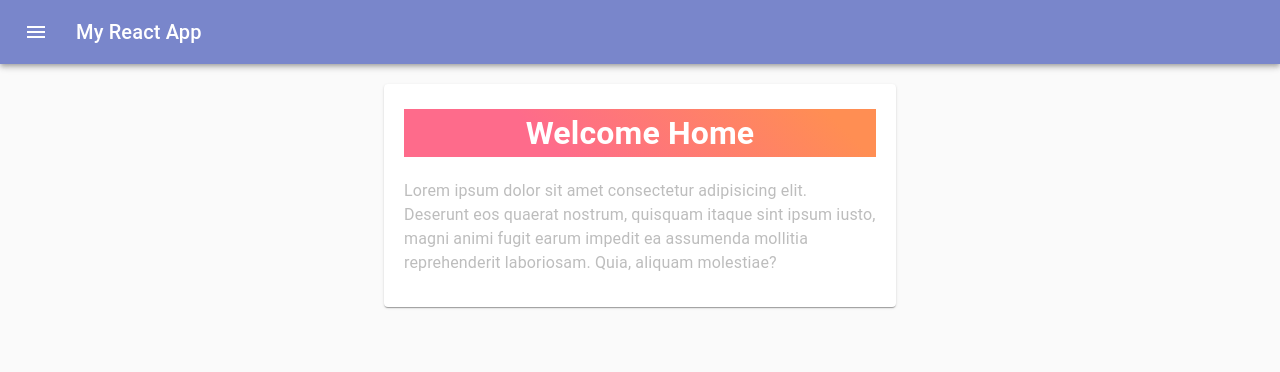
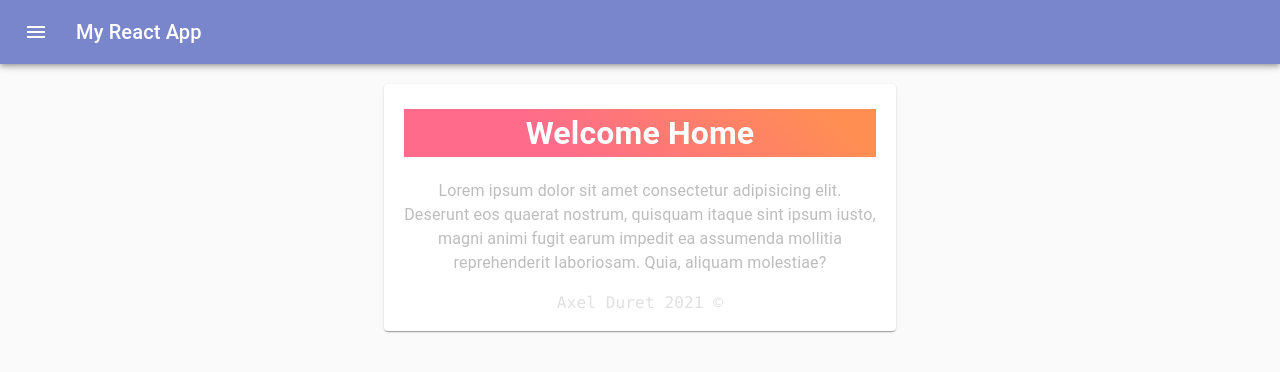
Before and after one commit to axelduret/my-first-react-app, a React (Create React App) app: page / in a window 1280 px wide. Shown: the top 372 px of the page. Built offline with nearby package versions, Linux system fonts and the light colour scheme.

Commit message:
edit error and home component

```diff
--- a/public/index.html
+++ b/public/index.html
@@ -24,7 +24,7 @@
       work correctly both with client-side routing and a non-root public URL.
       Learn how to configure a non-root public URL by running `npm run build`.
     -->
-    <title>My First React App</title>
+    <title>My React App</title>
   </head>
   <body>
     <noscript>You need to enable JavaScript to run this app.</noscript>
--- a/src/components/Error/Error404.js
+++ b/src/components/Error/Error404.js
@@ -1,20 +1,30 @@
 import React from "react";
+import { Link } from "react-router-dom";
 import CssBaseline from "@material-ui/core/CssBaseline";
 import Typography from "@material-ui/core/Typography";
 import Container from "@material-ui/core/Container";
 import { makeStyles } from "@material-ui/core/styles";
+import Paper from "@material-ui/core/Paper";
 
 const newStyles = makeStyles((theme) => ({
   root: {
     textAlign: "center",
+    padding: 20,
+    margin: 20,
+    paddingTop: 4,
+    paddingBottom: 16,
   },
   h1: {
     textAlign: "center",
-    color: theme.palette.error.light,
+    color: theme.palette.common.white,
+    background: "linear-gradient(45deg, #FE6B8B 30%, #FF8E53 90%)",
   },
   p: {
     textAlign: "center",
-    color: theme.palette.error.light,
+    color: theme.palette.grey[400],
+  },
+  link: {
+    color: theme.palette.secondary.light,
   },
 }));
 
@@ -22,13 +32,21 @@ export default function Error() {
   const classes = newStyles();
   return (
     <div>
-      <br />
       <React.Fragment>
         <CssBaseline />
         <Container maxWidth="sm">
-          <Typography component="div" className={classes.root}>
-            <h1 className={classes.h1}>ERROR 404</h1>
+          <Typography component={Paper} className={classes.root}>
+            <h1 className={classes.h1}>Page Not Found</h1>
             <p className={classes.p}>This page doesn't exist !</p>
+            <p className={classes.p}>
+              <Link
+                to=""
+                className={classes.link}
+                style={{ textDecoration: "none", display: "block" }}
+              >
+                Back to homepage
+              </Link>
+            </p>
           </Typography>
         </Container>
       </React.Fragment>
--- a/src/components/Home/Home.js
+++ b/src/components/Home/Home.js
@@ -19,8 +19,12 @@ const newStyles = makeStyles((theme) => ({
     background: "linear-gradient(45deg, #FE6B8B 30%, #FF8E53 90%)",
   },
   p: {
-    textAlign: "left",
+    textAlign: "center",
     color: theme.palette.grey[400],
+  },
+  code: {
+    textAlign: "center",
+    color: theme.palette.grey[300],
   },
 }));
 
@@ -39,6 +43,7 @@ export default function Home() {
               fugit earum impedit ea assumenda mollitia reprehenderit
               laboriosam. Quia, aliquam molestiae?
             </p>
+            <code className={classes.code}>Axel Duret 2021 &copy;</code>
           </Typography>
         </Container>
       </React.Fragment>
--- a/src/index.css
+++ b/src/index.css
@@ -9,8 +9,7 @@ body {
   overflow: scroll;
   overflow-x: hidden;
   font-size: 14px;
-  background-color: #18181b;
-  color: aliceblue;
+  background-color: aliceblue;
 }
 ::-webkit-scrollbar {
   width: 0.5rem;
```
